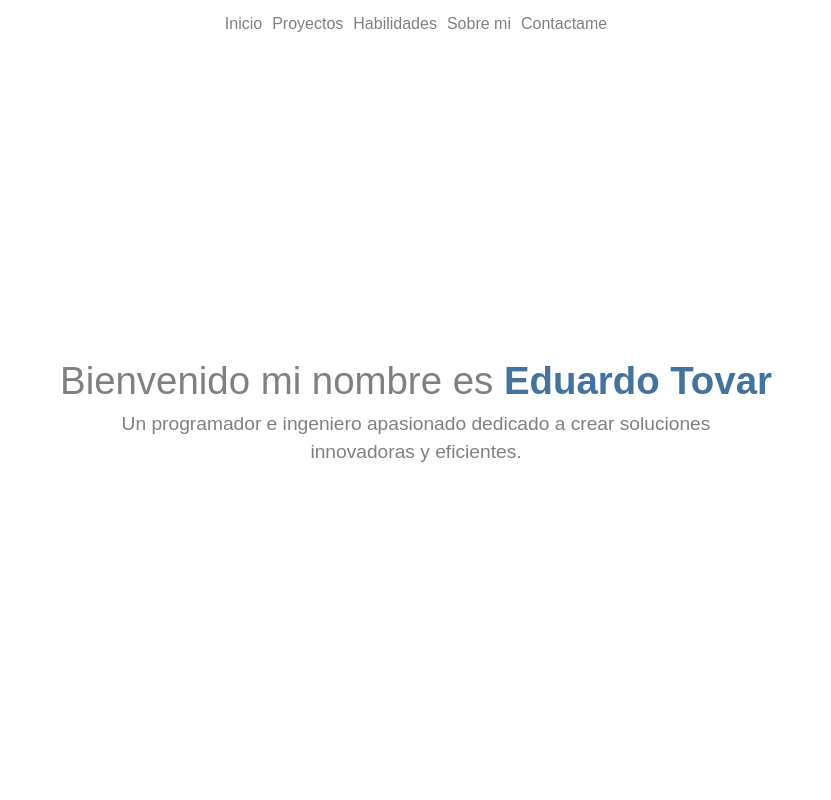
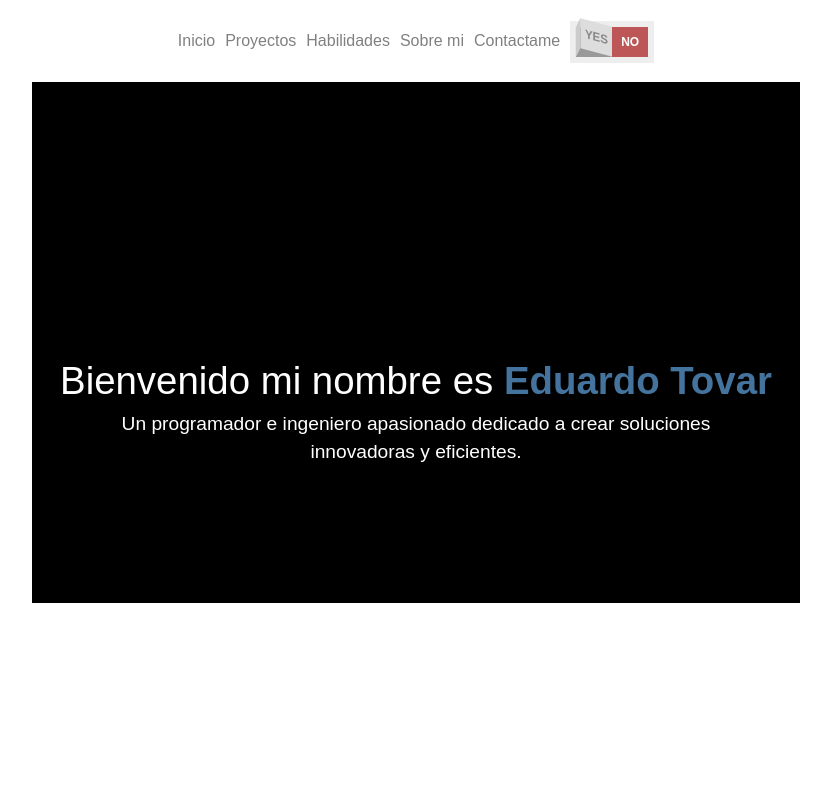
Before and after one commit to eduardo355/Portfolio, a React (Vite) app: page / in a window 1280 px wide. Shown: the top 800 px of the page, without its empty margins (224-1055 px from the left). Built offline with nearby package versions, Linux system fonts and the light colour scheme.

Commit message:
Add Zustand

```diff
--- a/package.json
+++ b/package.json
@@ -14,7 +14,8 @@
     "axios": "^1.6.3",
     "react": "^18.2.0",
     "react-dom": "^18.2.0",
-    "react-icons": "^4.12.0"
+    "react-icons": "^4.12.0",
+    "zustand": "^4.4.7"
   },
   "devDependencies": {
     "@types/react": "^18.2.43",
--- a/src/App.jsx
+++ b/src/App.jsx
@@ -1,14 +1,14 @@
 
 import Nav from './components/Nav'
-import Welcome from './components/welcome'
+import Welcome from './components/Welcome/welcome'
 import Projects from './components/Projects'
 import Skills from './components/Skills'
 import AboutMe from './components/AboutMe'
 import ContactMe from './components/ContactMe'
 import './main.css'
 import Footer from './components/Footer'
+function App() {
 
-function App() {
 
   return (
     <main>
--- a/src/components/Nav.css
+++ b/src/components/Nav.css
@@ -31,6 +31,150 @@ a:hover {
     color: black;
 }
 
+.checkbox-wrapper-55 input[type="checkbox"] {
+    visibility: hidden;
+    display: none;
+  }
+
+  .checkbox-wrapper-55 *,
+  .checkbox-wrapper-55 ::after,
+  .checkbox-wrapper-55 ::before {
+    box-sizing: border-box;
+  }
+
+  .checkbox-wrapper-55 .rocker {
+    display: inline-block;
+    position: relative;
+    /*
+    SIZE OF SWITCH
+    ==============
+    All sizes are in em - therefore
+    changing the font-size here
+    will change the size of the switch.
+    See .rocker-small below as example.
+    */
+    font-size: 2em;
+    font-weight: bold;
+    text-align: center;
+    text-transform: uppercase;
+    color: #888;
+    width: 7em;
+    height: 4em;
+    overflow: hidden;
+    border-bottom: 0.5em solid #eee;
+  }
+
+  .checkbox-wrapper-55 .rocker-small {
+    font-size: 0.75em;
+  }
+
+  .checkbox-wrapper-55 .rocker::before {
+    content: "";
+    position: absolute;
+    top: 0.5em;
+    left: 0;
+    right: 0;
+    bottom: 0;
+    background-color: #999;
+    border: 0.5em solid #eee;
+    border-bottom: 0;
+  }
+
+  .checkbox-wrapper-55 .switch-left,
+  .checkbox-wrapper-55 .switch-right {
+    cursor: pointer;
+    position: absolute;
+    display: flex;
+    align-items: center;
+    justify-content: center;
+    height: 2.5em;
+    width: 3em;
+    transition: 0.2s;
+    user-select: none;
+  }
+
+  .checkbox-wrapper-55 .switch-left {
+    height: 2.4em;
+    width: 2.75em;
+    left: 0.85em;
+    bottom: 0.4em;
+    background-color: #ddd;
+    transform: rotate(15deg) skewX(15deg);
+  }
+
+  .checkbox-wrapper-55 .switch-right {
+    right: 0.5em;
+    bottom: 0;
+    background-color: #bd5757;
+    color: #fff;
+  }
+
+  .checkbox-wrapper-55 .switch-left::before,
+  .checkbox-wrapper-55 .switch-right::before {
+    content: "";
+    position: absolute;
+    width: 0.4em;
+    height: 2.45em;
+    bottom: -0.45em;
+    background-color: #ccc;
+    transform: skewY(-65deg);
+  }
+
+  .checkbox-wrapper-55 .switch-left::before {
+    left: -0.4em;
+  }
+
+  .checkbox-wrapper-55 .switch-right::before {
+    right: -0.375em;
+    background-color: transparent;
+    transform: skewY(65deg);
+  }
+
+  .checkbox-wrapper-55 input:checked + .switch-left {
+    background-color: #0084d0;
+    color: #fff;
+    bottom: 0px;
+    left: 0.5em;
+    height: 2.5em;
+    width: 3em;
+    transform: rotate(0deg) skewX(0deg);
+  }
+
+  .checkbox-wrapper-55 input:checked + .switch-left::before {
+    background-color: transparent;
+    width: 3.0833em;
+  }
+
+  .checkbox-wrapper-55 input:checked + .switch-left + .switch-right {
+    background-color: #ddd;
+    color: #888;
+    bottom: 0.4em;
+    right: 0.8em;
+    height: 2.4em;
+    width: 2.75em;
+    transform: rotate(-15deg) skewX(-15deg);
+  }
+
+  .checkbox-wrapper-55 input:checked + .switch-left + .switch-right::before {
+    background-color: #ccc;
+  }
+
+  /* Keyboard Users */
+  .checkbox-wrapper-55 input:focus + .switch-left {
+    color: #333;
+  }
+
+  .checkbox-wrapper-55 input:checked:focus + .switch-left {
+    color: #fff;
+  }
+
+  .checkbox-wrapper-55 input:focus + .switch-left + .switch-right {
+    color: #fff;
+  }
+
+  .checkbox-wrapper-55 input:checked:focus + .switch-left + .switch-right {
+    color: #333;
+  }
 /* Media queries para hacer la navegación responsive */
 @media (max-width: 768px) {
     nav {
--- a/src/components/Nav.jsx
+++ b/src/components/Nav.jsx
@@ -1,7 +1,15 @@
 
 import './Nav.css'
+import { ActiveDark } from './store/DarkMode'
 
 const Nav = () => {
+
+    const { stateDark } = ActiveDark((state) => ({
+        stateDark: state.stateDark
+      }))
+      const { optionDark } = ActiveDark()
+
+      console.log(stateDark);
     return (
         <nav>
                 <a href='#Home'>Inicio</a>
@@ -9,6 +17,13 @@ const Nav = () => {
                 <a href='#skills'>Habilidades</a>
                 <a href='#about'>Sobre mi</a>
                 <a href='#Contact'>Contactame</a>
+                <div className="checkbox-wrapper-55">
+                    <label className="rocker rocker-small">
+                    <input type="checkbox" name="" id="" onChange={() => optionDark(!stateDark)}/>
+                    <span className="switch-left">Yes</span>
+                    <span className="switch-right">No</span>
+                    </label>
+                </div>
         </nav>
     )
 }
--- /dev/null
+++ b/src/components/Welcome/WelcomeDark.css
@@ -0,0 +1,38 @@
+
+
+.ContainerWelcome {
+    display: flex;
+    flex-direction: column;
+    align-items: center;
+    padding-top: 44vh;
+    text-align: center;
+    padding-bottom: 17vh;
+    background-color: black;
+}
+
+.ContainerWelcome > span {
+    font-size: 3vw;
+    line-height: 1.5;
+    color: #fff;
+}
+
+.ContainerWelcome > p {
+    max-width: 80%;
+    font-size: 1.5vw;
+    line-height: 1.5;
+    color: #fff;
+}
+
+strong {
+    color: #44749d;
+}
+
+@media (max-width: 767px) {
+    .ContainerWelcome > span {
+        font-size: 5vw; /* Ajustar el tamaño de la fuente para pantallas pequeñas */
+    }
+
+    .ContainerWelcome > p {
+        font-size: 3vw; /* Ajustar el tamaño de la fuente para pantallas pequeñas */
+    }
+}
--- /dev/null
+++ b/src/components/Welcome/welcome.jsx
@@ -0,0 +1,19 @@
+// Welcome.js
+import './WelcomeLight.css'; // Estilos por defecto para el modo de luz
+import './WelcomeDark.css';  // Estilos adicionales para el modo oscuro
+import { ActiveDark } from '../store/DarkMode';
+
+const Welcome = () => {
+  const { stateDark } = ActiveDark((state) => ({
+    stateDark: state.stateDark,
+  }));
+
+  return (
+    <div id='Home' className="ContainerWelcome">
+      <span>Bienvenido mi nombre es <strong>Eduardo Tovar</strong></span>
+      <p>Un programador e ingeniero apasionado dedicado a crear soluciones innovadoras y eficientes.</p>
+    </div>
+  );
+};
+
+export default Welcome;
--- /dev/null
+++ b/src/components/store/DarkMode.jsx
@@ -0,0 +1,9 @@
+import { create } from "zustand"
+
+export const ActiveDark = create((set) =>
+({
+    stateDark: false,
+    optionDark: (value) => set(state => ({
+        stateDark: state.stateDark = value
+    }))
+}))
--- a/src/components/welcome.jsx
+++ /dev/null
@@ -1,12 +0,0 @@
-
-import './Welcome.css'
-const Welcome = () => {
-    return (
-        <div id='Home' className="ContainerWelcome">
-            <span>Bienvenido mi nombre es <strong>Eduardo Tovar</strong></span>
-            <p>Un programador e ingeniero apasionado dedicado a crear soluciones innovadoras y eficientes.</p>
-        </div>
-    )
-}
-
-export default Welcome
```
Also changed, not shown: src/components/Welcome/WelcomeLight.css (renamed from src/components/Welcome.css), 1 other file (tests, documents, lock files or other folders).
